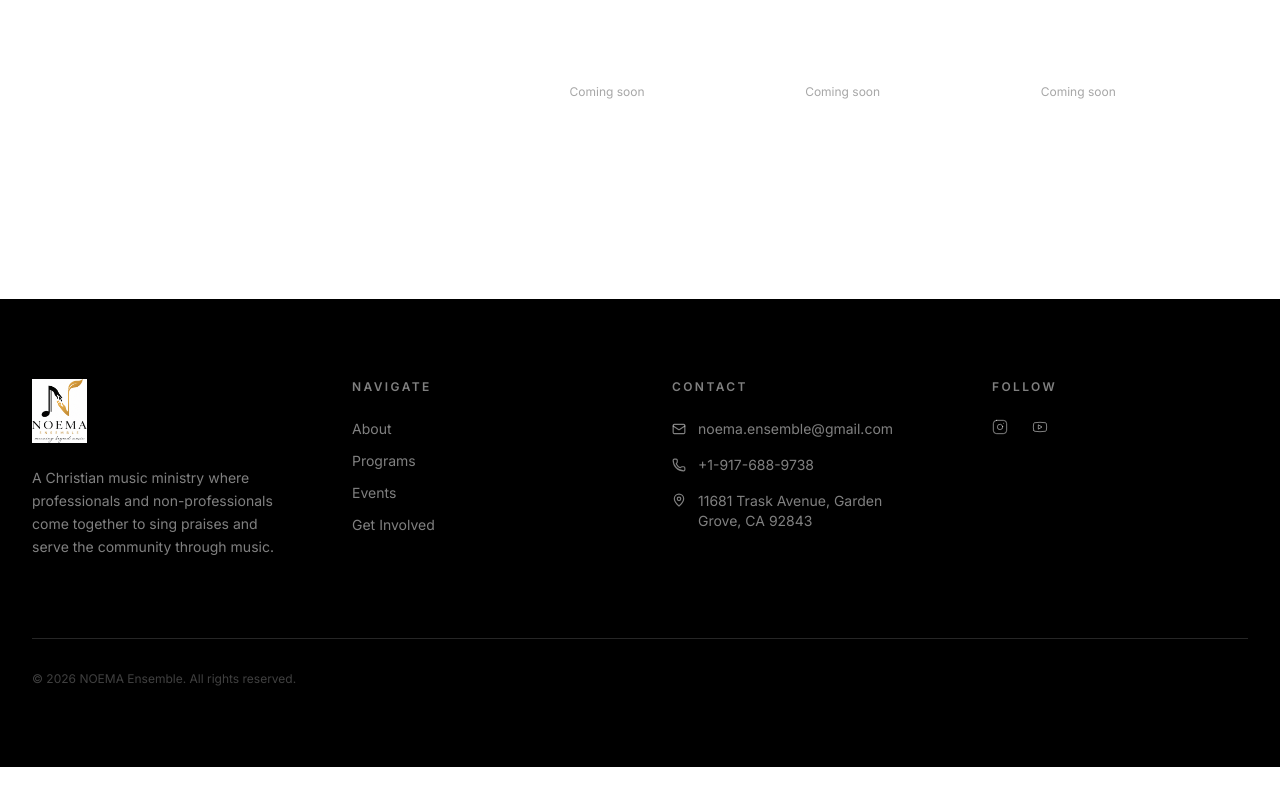
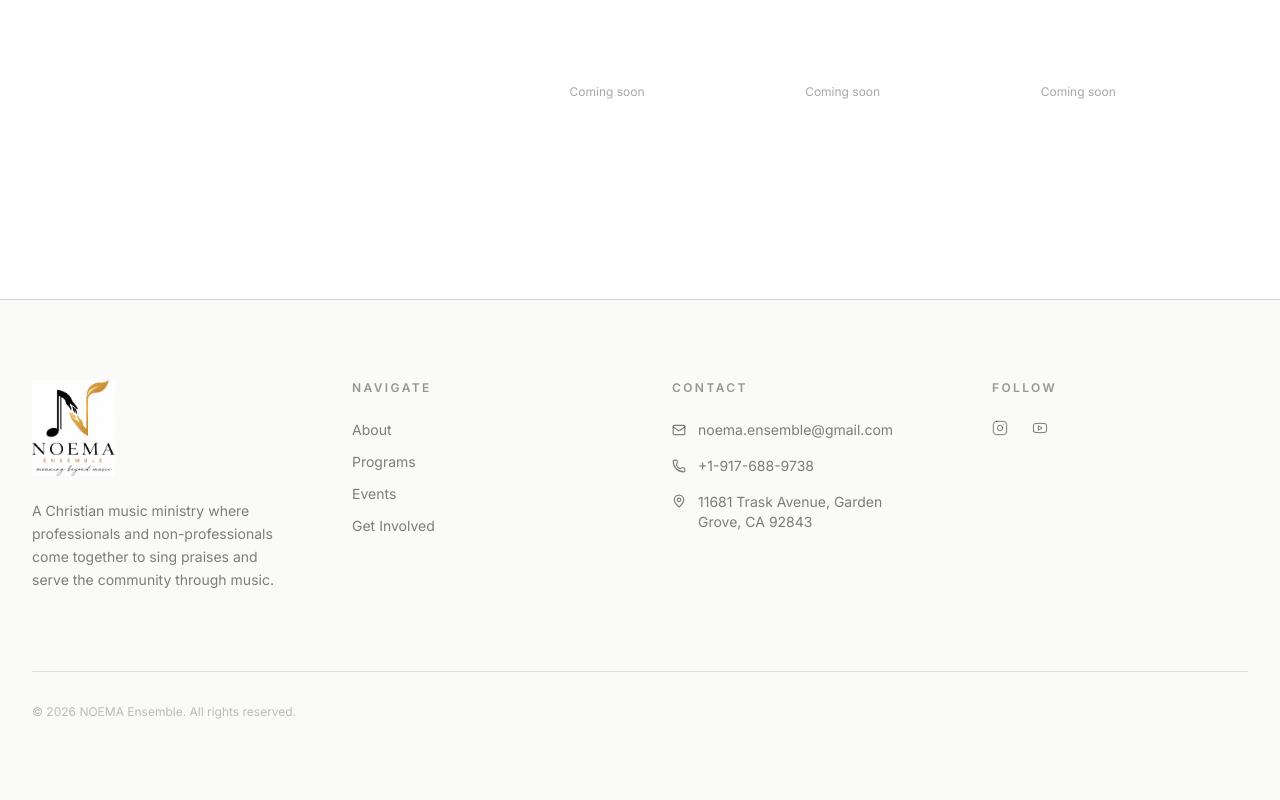
Before and after one commit to Midorivi/Noema, a React (Vite) app: page /events in a window 1280 px wide. Shown: the part 2447-3247 px from the top of the page. Before the commit the page ends 3214 px from the top, so only its background shows below. Built offline with nearby package versions, Linux system fonts and the light colour scheme; a web font is replaced by a local one.

Commit message:
fix: enlarge header logo, switch footer to light bg so logo displays naturally at larger size

```diff
--- a/src/components/layout/Footer.tsx
+++ b/src/components/layout/Footer.tsx
@@ -22,23 +22,23 @@ function YoutubeIcon() {
 
 export function Footer() {
   return (
-    <footer className="bg-black text-white">
+    <footer className="border-t border-black/15 bg-stone-50">
       <div className="mx-auto max-w-7xl px-8 py-20">
         <div className="grid gap-16 md:grid-cols-2 lg:grid-cols-4">
           <div>
             <img
               src="/noema-logo.png"
               alt="NOEMA Ensemble"
-              className="mb-6 h-16 w-auto"
+              className="mb-6 h-24 w-auto"
             />
-            <p className="text-sm leading-relaxed text-white/50">
+            <p className="text-sm leading-relaxed text-black/50">
               A Christian music ministry where professionals and non-professionals
               come together to sing praises and serve the community through music.
             </p>
           </div>
 
           <div>
-            <p className="mb-6 text-xs font-semibold tracking-[0.2em] uppercase text-white/50">
+            <p className="mb-6 text-xs font-semibold tracking-[0.2em] uppercase text-black/40">
               Navigate
             </p>
             <nav className="flex flex-col gap-3">
@@ -51,7 +51,7 @@ export function Footer() {
                 <Link
                   key={link.to}
                   to={link.to}
-                  className="text-sm text-white/50 transition-colors duration-300 hover:text-white"
+                  className="text-sm text-black/50 transition-colors duration-300 hover:text-black"
                 >
                   {link.label}
                 </Link>
@@ -60,20 +60,20 @@ export function Footer() {
           </div>
 
           <div>
-            <p className="mb-6 text-xs font-semibold tracking-[0.2em] uppercase text-white/50">
+            <p className="mb-6 text-xs font-semibold tracking-[0.2em] uppercase text-black/40">
               Contact
             </p>
-            <div className="flex flex-col gap-4 text-sm text-white/50">
+            <div className="flex flex-col gap-4 text-sm text-black/50">
               <a
                 href="mailto:noema.ensemble@gmail.com"
-                className="flex items-center gap-3 transition-colors duration-300 hover:text-white"
+                className="flex items-center gap-3 transition-colors duration-300 hover:text-black"
               >
                 <Mail size={14} className="shrink-0" />
                 noema.ensemble@gmail.com
               </a>
               <a
                 href="tel:+19176889738"
-                className="flex items-center gap-3 transition-colors duration-300 hover:text-white"
+                className="flex items-center gap-3 transition-colors duration-300 hover:text-black"
               >
                 <Phone size={14} className="shrink-0" />
                 +1-917-688-9738
@@ -86,7 +86,7 @@ export function Footer() {
           </div>
 
           <div>
-            <p className="mb-6 text-xs font-semibold tracking-[0.2em] uppercase text-white/50">
+            <p className="mb-6 text-xs font-semibold tracking-[0.2em] uppercase text-black/40">
               Follow
             </p>
             <div className="flex gap-6">
@@ -94,7 +94,7 @@ export function Footer() {
                 href="https://instagram.com/noema.ensemble"
                 target="_blank"
                 rel="noopener noreferrer"
-                className="text-white/50 transition-colors duration-300 hover:text-white"
+                className="text-black/50 transition-colors duration-300 hover:text-black"
                 aria-label="Instagram"
               >
                 <InstagramIcon />
@@ -103,7 +103,7 @@ export function Footer() {
                 href="https://www.youtube.com/@Noema.ensemble"
                 target="_blank"
                 rel="noopener noreferrer"
-                className="text-white/50 transition-colors duration-300 hover:text-white"
+                className="text-black/50 transition-colors duration-300 hover:text-black"
                 aria-label="YouTube"
               >
                 <YoutubeIcon />
@@ -112,7 +112,7 @@ export function Footer() {
           </div>
         </div>
 
-        <div className="mt-20 border-t border-white/15 pt-8 text-xs text-white/25">
+        <div className="mt-20 border-t border-black/10 pt-8 text-xs text-black/25">
           &copy; {new Date().getFullYear()} NOEMA Ensemble. All rights reserved.
         </div>
       </div>
--- a/src/components/layout/Header.tsx
+++ b/src/components/layout/Header.tsx
@@ -28,12 +28,12 @@ export function Header() {
   return (
     <>
       <header className="fixed top-0 z-50 w-full border-b border-black/15 bg-white/80 backdrop-blur-md">
-        <div className="mx-auto flex h-14 max-w-7xl items-center justify-between px-8">
+        <div className="mx-auto flex h-16 max-w-7xl items-center justify-between px-8">
           <Link to="/">
             <img
               src="/noema-logo.png"
               alt="NOEMA Ensemble"
-              className="h-10 w-auto"
+              className="h-12 w-auto"
             />
           </Link>
 
--- a/src/pages/Home.tsx
+++ b/src/pages/Home.tsx
@@ -15,7 +15,7 @@ const values = [
 export function Home() {
   return (
     <>
-      <section className="flex min-h-screen flex-col items-center justify-center px-8 pt-14">
+      <section className="flex min-h-screen flex-col items-center justify-center px-8 pt-16">
         <div className="flex flex-col items-center text-center">
           <div className="animate-fade-up">
             <img
--- a/src/pages/NotFound.tsx
+++ b/src/pages/NotFound.tsx
@@ -3,7 +3,7 @@ import { Button } from "@/components/ui/button";
 
 export function NotFound() {
   return (
-    <section className="flex min-h-screen flex-col items-start justify-center px-8 pt-14 md:px-16 lg:px-24">
+    <section className="flex min-h-screen flex-col items-start justify-center px-8 pt-16 md:px-16 lg:px-24">
       <p className="mb-4 text-xs font-medium tracking-[0.3em] uppercase text-black/60">Error</p>
       <h1 className="mb-4 text-8xl font-bold tracking-tight md:text-9xl">404</h1>
       <p className="mb-10 max-w-md text-lg text-black/70">
```
